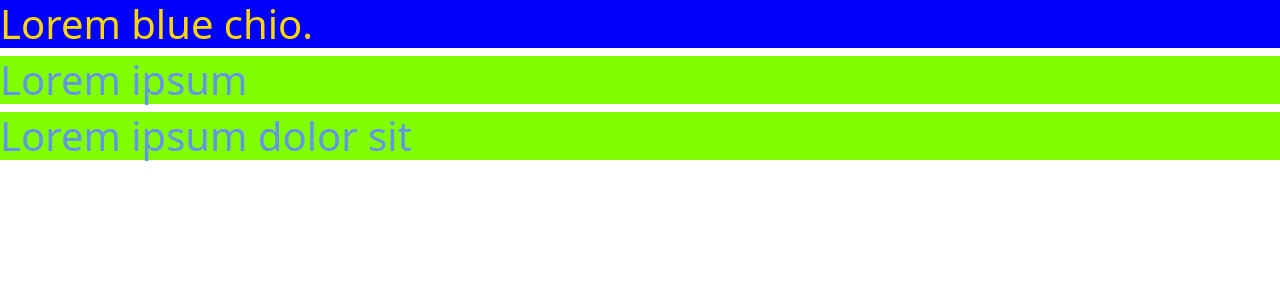
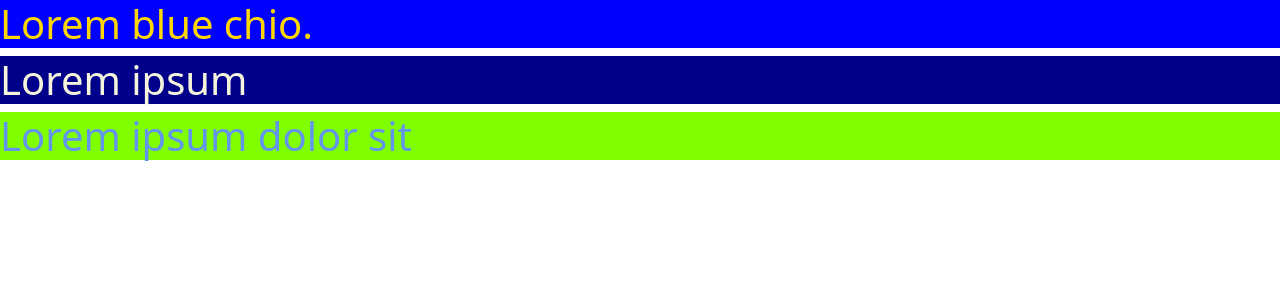
Before and after one commit to laehwani/reactHwani, a React (Create React App) app: page / in a window 1280 px wide. Shown: the top 300 px of the page. Built offline with nearby package versions, Linux system fonts and the light colour scheme.

Commit message:
react css모듈을 사용해서 클래스명 중복을 피함

```diff
--- a/src/App.js
+++ b/src/App.js
@@ -1,6 +1,6 @@
 import { MyComp } from "./Comp/MyComp";
 import { MyBox } from "./Comp/MyBox";
-import "../src/style/style1.css";
+import "./style/style1.module.css";
 import { MyContainer } from "./Comp/MyContainer";
 
 function App() {
--- a/src/Comp/MyBox.js
+++ b/src/Comp/MyBox.js
@@ -1,7 +1,8 @@
+import style from "../style/style1.module.css";
 export function MyBox() {
   return (
     <div>
-      <h1 className="boxClass">Lorem ipsum</h1>
+      <h1 className={style.boxClass}>Lorem ipsum</h1>
     </div>
   );
 }
--- a/src/Comp/MyContainer.js
+++ b/src/Comp/MyContainer.js
@@ -1,8 +1,8 @@
-import "../style/style2.css";
+import style from "../style/style2.module.css";
 export function MyContainer() {
   return (
     <div>
-      <h1 className="boxClass">Lorem ipsum dolor sit</h1>
+      <h1 className={style.boxClass}> Lorem ipsum dolor sit</h1>
     </div>
   );
 }
```
Also changed, not shown: src/style/style1.module.css (renamed from src/style/style1.css), src/style/style2.module.css (renamed from src/style/style2.css).
